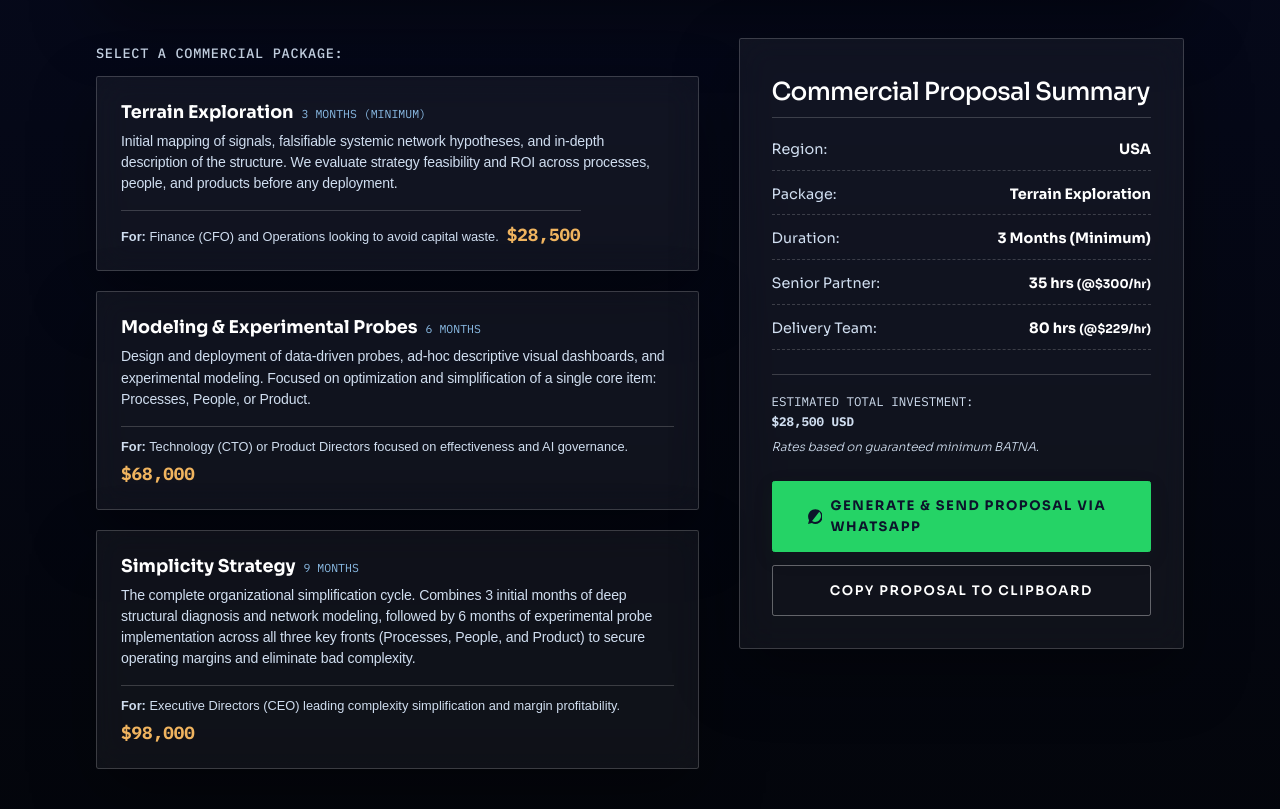
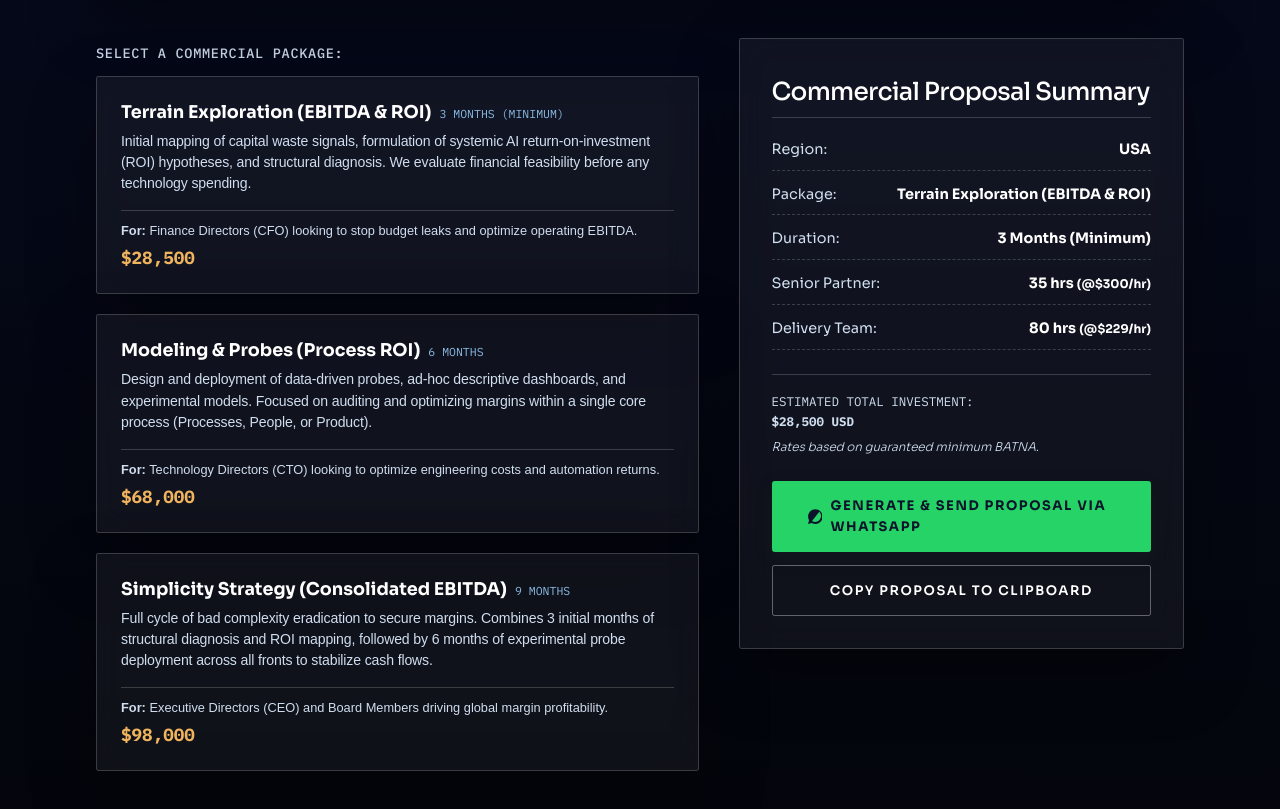
Before and after one commit to willkwolf/Thinking-as-a-Service, a React (Vite) app: page / in a window 1280 px wide. Shown: the part 9732-10541 px from the top of the page. Built offline with nearby package versions, Linux system fonts and the light colour scheme.

Commit message:
feat: localize packages copy for USA (ROI), Canada (Stakeholder), and LATAM (Relationship Health)

```diff
--- a/src/components/sections/ProposalLayer.tsx
+++ b/src/components/sections/ProposalLayer.tsx
@@ -3,15 +3,21 @@ import { useI18n } from '../../hooks/useI18n';
 import { Reveal } from '../ui/Reveal';
 import './ProposalLayer.css';
 
+interface RegionalCopy {
+  readonly name: string;
+  readonly desc: string;
+  readonly targetBuyer: string;
+}
+
 interface PackageItem {
   readonly id: string;
-  readonly name: string;
   readonly phase: string;
-  readonly desc: string;
   readonly partnerHours: number;
   readonly analystHours: number;
   readonly basePrice: number;
-  readonly targetBuyer: string;
+  readonly usa: RegionalCopy;
+  readonly canada: RegionalCopy;
+  readonly latam: RegionalCopy;
 }
 
 export function ProposalLayer() {
@@ -46,7 +52,7 @@ export function ProposalLayer() {
 
   // Compile Proposal Text
   const getProposalText = () => {
-    const packageName = currentPack.name;
+    const packageName = currentPack[region].name;
     const regionName = activeRegion.name;
     const focusTitle = activeRegion.focusTitle;
 
@@ -127,6 +133,7 @@ I am interested in discussing the onboarding for this remote and strategic simpl
               <div className="package-options">
                 {packagesList.map((pack) => {
                   const isActive = selectedPack === pack.id;
+                  const packRegionCopy = pack[region];
                   return (
                     <button
                       key={pack.id}
@@ -135,12 +142,12 @@ I am interested in discussing the onboarding for this remote and strategic simpl
                       onClick={() => setSelectedPack(pack.id)}
                     >
                       <div className="pack-header">
-                        <h4>{pack.name}</h4>
+                        <h4>{packRegionCopy.name}</h4>
                         <span className="pack-phase">{pack.phase}</span>
                       </div>
-                      <p className="pack-desc">{pack.desc}</p>
+                      <p className="pack-desc">{packRegionCopy.desc}</p>
                       <div className="pack-footer">
-                        <span className="pack-buyer"><strong>{locale === 'es' ? 'Dirigido a:' : 'For:'}</strong> {pack.targetBuyer}</span>
+                        <span className="pack-buyer"><strong>{locale === 'es' ? 'Dirigido a:' : 'For:'}</strong> {packRegionCopy.targetBuyer}</span>
                         <span className="pack-price">
                           {formatCurrency(pack.basePrice)}
                         </span>
@@ -165,7 +172,7 @@ I am interested in discussing the onboarding for this remote and strategic simpl
                   </div>
                   <div className="summary-row">
                     <span>{locale === 'es' ? 'Paquete:' : 'Package:'}</span>
-                    <strong>{currentPack.name}</strong>
+                    <strong>{currentPack[region].name}</strong>
                   </div>
                   <div className="summary-row">
                     <span>{locale === 'es' ? 'Duración:' : 'Duration:'}</span>
--- a/src/content/site.ts
+++ b/src/content/site.ts
@@ -377,33 +377,69 @@ export const siteContent = {
       packages: [
         {
           id: 'exploration',
-          name: 'Exploración de Terreno',
           phase: '3 Meses (Mínimo)',
-          desc: 'Mapeo inicial de señales, hipótesis sistémicas falsables de red y descripción profunda de la estructura. Evaluamos la viabilidad y el retorno de inversión de la estrategia en procesos, personas y productos antes de cualquier despliegue.',
           partnerHours: 35,
           analystHours: 80,
           basePrice: 28500,
-          targetBuyer: 'Dirección Financiera (CFO) y de Operaciones buscando evitar desperdicio de capital.',
+          usa: {
+            name: 'Exploración de Terreno (EBITDA & ROI)',
+            desc: 'Mapeo inicial de señales de desperdicio de capital, formulación de hipótesis sistémicas de retorno sobre inversión (ROI) en IA y descripción de la estructura. Evaluamos la viabilidad financiera de simplificar procesos antes de cualquier desarrollo tecnológico.',
+            targetBuyer: 'Dirección Financiera (CFO) buscando detener fugas de capital y optimizar el EBITDA operativo.'
+          },
+          canada: {
+            name: 'Exploración de Terreno (Stakeholders)',
+            desc: 'Mapeo inicial de interfaces, gobernanza responsable e hipótesis de alineación de stakeholders. Evaluamos el impacto y viabilidad organizativa del cambio con métricas de adopción humana antes de iniciar despliegues.',
+            targetBuyer: 'Dirección de Operaciones (COO) y Comités de ESG enfocados en gobernanza transparente y valor compartido.'
+          },
+          latam: {
+            name: 'Exploración de Terreno (Salud de Red)',
+            desc: 'Mapeo inicial de dinámicas relacionales, silos informales e hipótesis de comunicación entre nodos. Evaluamos la salud de las relaciones operativas clave para destrabar cuellos de botella políticos y burocráticos.',
+            targetBuyer: 'Dirección de Capital Humano y Operaciones buscando sanar la confianza e interfaces departamentales.'
+          }
         },
         {
           id: 'modeling',
-          name: 'Modelado y Sondas Experimentales',
           phase: '6 Meses',
-          desc: 'Diseño y despliegue de sondas basadas en datos, tableros visuales descriptivos ad-hoc y modelado experimental. Enfocado en la optimización y simplificación de un ítem único: Procesos, Personas o Producto.',
           partnerHours: 60,
           analystHours: 250,
           basePrice: 68000,
-          targetBuyer: 'Dirección de Tecnología (CTO) y de Producto buscando efectividad y gobernanza de IA.',
+          usa: {
+            name: 'Modelado y Sondas (ROI de Procesos)',
+            desc: 'Diseño y despliegue de sondas de datos, tableros analíticos descriptivos ad-hoc y modelos experimentales para auditar retornos rápidos. Enfocado en auditar el margen de un proceso core único (Procesos, Personas o Producto).',
+            targetBuyer: 'Dirección de Tecnología (CTO) buscando optimizar costos de ingeniería y retornos de automatización.'
+          },
+          canada: {
+            name: 'Modelado y Sondas (Alineación)',
+            desc: 'Construcción y despliegue de sondas participativas y dashboards de retroalimentación para asegurar la adopción e inclusión del usuario final. Enfocado en la transición responsable de un pilar único.',
+            targetBuyer: 'Dirección de Transformación Digital liderando cambio ético y adopción de usuarios clave.'
+          },
+          latam: {
+            name: 'Modelado y Sondas (Salud Operativa)',
+            desc: 'Despliegue de sondas relacionales de datos y tableros de señales para restaurar la confianza operativa. Enfocado en la comunicación de interfaces críticas entre Procesos, Personas o Producto.',
+            targetBuyer: 'Gerencias de Operaciones e Innovación que necesitan reducir fricciones humanas y asegurar continuidad.'
+          }
         },
         {
           id: 'gestation',
-          name: 'Estrategia Simplicity',
           phase: '9 Meses',
-          desc: 'El ciclo completo de simplificación organizativa. Combina 3 meses de diagnóstico estructural profundo y modelado inicial de red, seguidos de 6 meses de implementación de sondas experimentales en los tres frentes clave (Procesos, Personas y Producto) para consolidar el margen y erradicar la complejidad destructiva.',
           partnerHours: 90,
           analystHours: 380,
           basePrice: 98000,
-          targetBuyer: 'Dirección Ejecutiva (CEO) liderando simplificación de complejidad y rentabilidad del margen.',
+          usa: {
+            name: 'Estrategia Simplicity (EBITDA Consolidado)',
+            desc: 'Ciclo completo de erradicación de complejidad destructiva para proteger el EBITDA. Combina 3 meses de auditoría estructural y modelado de ROI, seguidos de 6 meses de implementación de sondas sobre todos los frentes para estabilizar flujos financieros.',
+            targetBuyer: 'Dirección Ejecutiva (CEO) y Junta Directiva liderando la rentabilidad global del margen.'
+          },
+          canada: {
+            name: 'Estrategia Simplicity (Gobernanza Integral)',
+            desc: 'Ciclo integral de simplificación y gobernanza. Combina 3 meses de diagnóstico estructural del ecosistema humano, seguidos de 6 meses de despliegue de soluciones inclusivas y éticas que alinean los objetivos de todos los stakeholders.',
+            targetBuyer: 'Dirección General (CEO) y Relaciones Corporativas optimizando el valor a stakeholders y compliance.'
+          },
+          latam: {
+            name: 'Estrategia Simplicity (Salud Organizacional)',
+            desc: 'Ciclo completo de sanación del ecosistema organizativo. Combina 3 meses de diagnóstico profundo de salud relacional de red, seguidos de 6 meses de reconfiguración de nodos humanos y técnicos para consolidar confianza y eliminar burocracia.',
+            targetBuyer: 'Directores Generales (CEO) y VP de Personas comprometidos con la resiliencia estructural a largo plazo.'
+          }
         },
       ]
     },
@@ -736,33 +772,69 @@ export const siteContent = {
       packages: [
         {
           id: 'exploration',
-          name: 'Terrain Exploration',
           phase: '3 Months (Minimum)',
-          desc: 'Initial mapping of signals, falsifiable systemic network hypotheses, and in-depth description of the structure. We evaluate strategy feasibility and ROI across processes, people, and products before any deployment.',
           partnerHours: 35,
           analystHours: 80,
           basePrice: 28500,
-          targetBuyer: 'Finance (CFO) and Operations looking to avoid capital waste.',
+          usa: {
+            name: 'Terrain Exploration (EBITDA & ROI)',
+            desc: 'Initial mapping of capital waste signals, formulation of systemic AI return-on-investment (ROI) hypotheses, and structural diagnosis. We evaluate financial feasibility before any technology spending.',
+            targetBuyer: 'Finance Directors (CFO) looking to stop budget leaks and optimize operating EBITDA.'
+          },
+          canada: {
+            name: 'Terrain Exploration (Stakeholders)',
+            desc: 'Initial mapping of interfaces, responsible governance, and stakeholder alignment hypotheses. We evaluate the organizational impact of change using adoption metrics before any deployment.',
+            targetBuyer: 'Operations Directors (COO) and ESG Committees focused on transparency and shared value.'
+          },
+          latam: {
+            name: 'Terrain Exploration (Network Health)',
+            desc: 'Initial mapping of relational dynamics, informal communication silos, and node connection hypotheses. We evaluate the health of core operating relationships to unlock bureaucratic and political bottlenecks.',
+            targetBuyer: 'HR and Operations Directors looking to heal departmental trust and critical interfaces.'
+          }
         },
         {
           id: 'modeling',
-          name: 'Modeling & Experimental Probes',
           phase: '6 Months',
-          desc: 'Design and deployment of data-driven probes, ad-hoc descriptive visual dashboards, and experimental modeling. Focused on optimization and simplification of a single core item: Processes, People, or Product.',
           partnerHours: 60,
           analystHours: 250,
           basePrice: 68000,
-          targetBuyer: 'Technology (CTO) or Product Directors focused on effectiveness and AI governance.',
+          usa: {
+            name: 'Modeling & Probes (Process ROI)',
+            desc: 'Design and deployment of data-driven probes, ad-hoc descriptive dashboards, and experimental models. Focused on auditing and optimizing margins within a single core process (Processes, People, or Product).',
+            targetBuyer: 'Technology Directors (CTO) looking to optimize engineering costs and automation returns.'
+          },
+          canada: {
+            name: 'Modeling & Probes (Alignment)',
+            desc: 'Design and deployment of participatory probes and user feedback loops to secure final adoption and inclusion. Focused on the responsible transition of a single organizational pilar.',
+            targetBuyer: 'Digital Transformation Directors leading ethical transitions and user adoption.'
+          },
+          latam: {
+            name: 'Modeling & Probes (Operational Health)',
+            desc: 'Deployment of relational data probes and signal dashboards to restore operational trust. Focused on streamlining informal communication between Processes, People, or Product interfaces.',
+            targetBuyer: 'Operations and Innovation Managers needing to reduce human friction and ensure continuity.'
+          }
         },
         {
           id: 'gestation',
-          name: 'Simplicity Strategy',
           phase: '9 Months',
-          desc: 'The complete organizational simplification cycle. Combines 3 initial months of deep structural diagnosis and network modeling, followed by 6 months of experimental probe implementation across all three key fronts (Processes, People, and Product) to secure operating margins and eliminate bad complexity.',
           partnerHours: 90,
           analystHours: 380,
           basePrice: 98000,
-          targetBuyer: 'Executive Directors (CEO) leading complexity simplification and margin profitability.',
+          usa: {
+            name: 'Simplicity Strategy (Consolidated EBITDA)',
+            desc: 'Full cycle of bad complexity eradication to secure margins. Combines 3 initial months of structural diagnosis and ROI mapping, followed by 6 months of experimental probe deployment across all fronts to stabilize cash flows.',
+            targetBuyer: 'Executive Directors (CEO) and Board Members driving global margin profitability.'
+          },
+          canada: {
+            name: 'Simplicity Strategy (Stakeholder Governance)',
+            desc: 'Complete simplification and governance cycle. Combines 3 months of structural human ecosystem mapping, followed by 6 months of deployment of inclusive, ethical solutions that align stakeholder interests.',
+            targetBuyer: 'Managing Directors (CEO) and Corporate Affairs VPs optimizing stakeholder value and compliance.'
+          },
+          latam: {
+            name: 'Simplicity Strategy (Organizational Health)',
+            desc: 'Full cycle of organizational ecosystem healing. Combines 3 months of deep relationship health diagnosis, followed by 6 months of reconfiguring human and technical nodes to consolidate high trust and eliminate bureaucracy.',
+            targetBuyer: 'Managing Directors (CEO) and VP of Culture committed to long-term structural resilience.'
+          }
         },
       ]
     },
```
